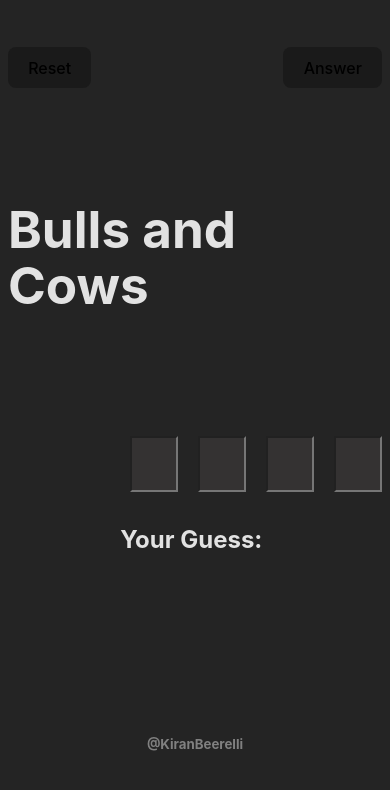
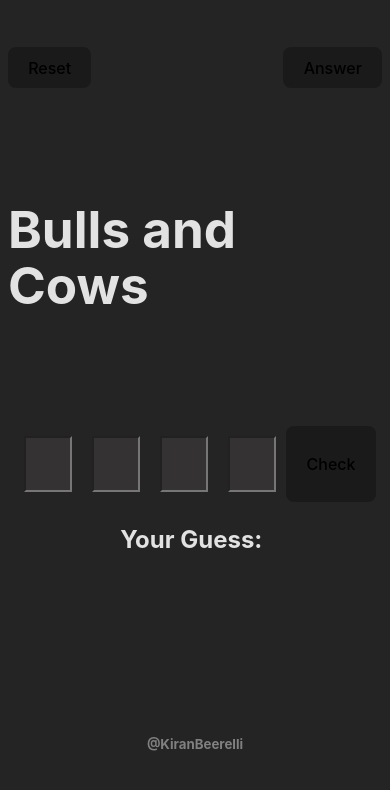
Before and after one commit to Poseidon-Heir/Gamebullsandcows, a React (Create React App) app: page / in a window 390 px wide. Shown: the top 790 px of the page. Built offline with nearby package versions, Linux system fonts and the light colour scheme.

Commit message:
making game mobile friendly and cleaning up code

```diff
--- a/src/gameboard.css
+++ b/src/gameboard.css
@@ -8,7 +8,7 @@ input{
 }
 .gamestation{
     display: flex;
-    justify-content: space-between;
+    justify-content: center;
 }
 .gamecontainer{
     width: 40%;
--- a/src/gameboard.jsx
+++ b/src/gameboard.jsx
@@ -19,7 +19,7 @@ const Gameboard = () =>{
     const [buttonstate,setButtonstate]=useState(false);
 
 
-    console.log(guess);
+    // console.log(guess);
 
 
 
@@ -90,37 +90,13 @@ const Gameboard = () =>{
       const tries = `Bulls: ${bulls}, Cows: ${cows} : ${givennumber} `;
       // setResult(`Bulls: ${bulls}, Cows: ${cows} `);
       setAttempts((t)=>[...t,tries]);
-      console.log(`Bulls: ${bulls}, Cows: ${cows}`);
+      // console.log(`Bulls: ${bulls}, Cows: ${cows}`);
     }
     setGuess(thousands+hundreds+tens+ones);
   }
 
 
-//   //validates
-//    const forones = (e:any) =>{
 
-//     setOnes(e.target.value);
-//     setGuess(thousands+hundreds+tens+ones);
-//
-
-//     console.log("before if")
-//     console.log(/[0-9]/.test(ones));
-//     if(/[0-9]/.test(ones))
-//     {
-//         console.log('pretest');
-//         console.log(ones);
-//         console.log(/[0-9]/.test(ones));
-//         // setButtonstate(!/[0-9]/.test(ones));
-//         setResult('');
-//        return ;
-//     }
-
-//         setResult('Invalid guess! Please enter a 4-digit number.');
-//         console.log(ones);
-//         console.log(/[0-9]/.test(ones));
-//         // setButtonstate(false);
-
-//   }
 
 
 
@@ -166,8 +142,7 @@ const Gameboard = () =>{
        <button  onClick={handleGuess} disabled={buttonstate}>Check</button>
        </div>
         <h2>Your Guess: {thousands}{hundreds}{tens}{ones}</h2>
-       <div style={{display:"flex",flexDirection:"column",width:"500px",alignItems:"center"}}><h3>{result} <p className="attemptdata">{attempts}</p></h3></div>
-      {/* <button onClick={()=> window.location.reload(true)}>Reset</button> */}
+       <div style={{display:"flex",flexDirection:"column",width:"500px"}}><h3>{result} <p className="attemptdata">{attempts}</p></h3></div>
       </div>
     );
 
```
